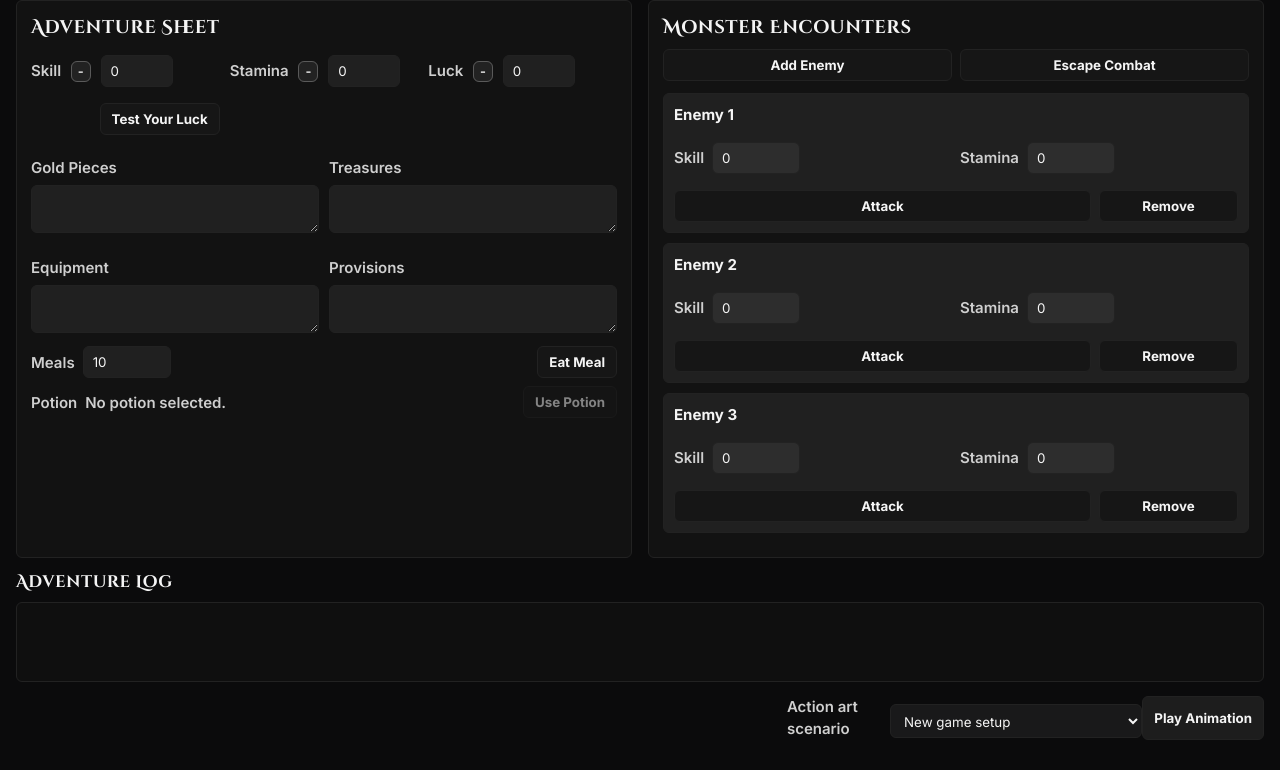
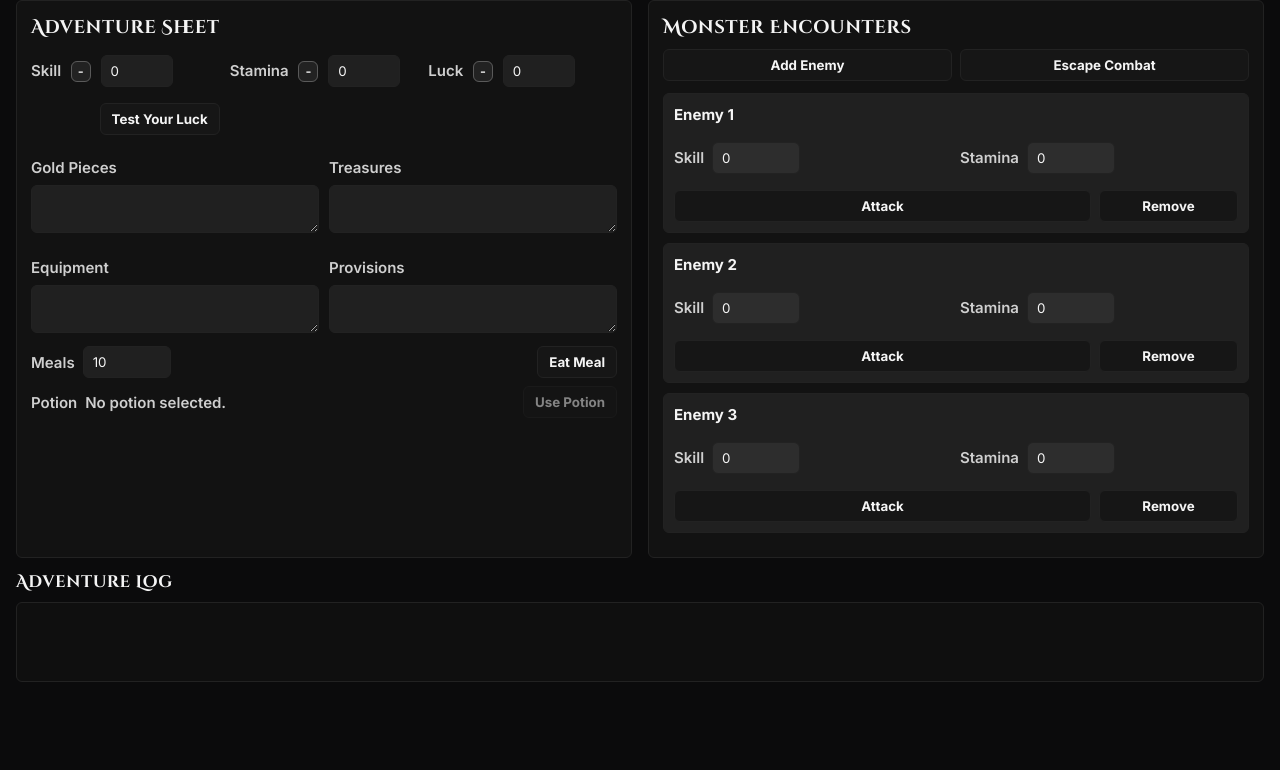
Before and after one commit to emesinternet/fighting-fantasy, a plain HTML site: page index.html in a window 1280 px wide. Shown: the part 63-833 px from the top of the page. After the commit the page ends 800 px from the top, so only its background shows below. Drawn offline with Linux system fonts and the light colour scheme.

Commit message:
Remove animation tester controls

```diff
--- a/app.js
+++ b/app.js
@@ -237,35 +237,6 @@
       subline: 'Fortune turns away.'
     }
   };
-
-  const animationTesterSelect = document.getElementById('animationScenario');
-
-  // Human-friendly labels keep the animation tester dropdown aligned with how each image is used in-game.
-  const actionVisualLabels = {
-    newGame: 'New game setup',
-    eatMeal: 'Eat Meal recovery',
-    drinkPotion: 'Use Potion',
-    escape: 'Escape Combat',
-    blockEnemy: 'Player blocks enemy hit',
-    enemyHitYou: 'Player takes a hit',
-    playerHitEnemy: 'Player hits enemy',
-    playerMissEnemy: 'Player misses enemy',
-    defeatEnemy: 'Enemy defeated',
-    loseCombat: 'Combat defeat (0 Stamina)',
-    lose: 'Game Over (non-combat)',
-    win: 'Player victory',
-    lucky: 'Lucky roll',
-    unlucky: 'Unlucky roll'
-  };
-
-  if (animationTesterSelect) {
-    Object.entries(actionVisualLabels).forEach(([key, label]) => {
-      const option = document.createElement('option');
-      option.value = key;
-      option.textContent = label;
-      animationTesterSelect.appendChild(option);
-    });
-  }
 
   const showActionVisual = (key, overrides = {}) => {
     const visual = actionVisuals[key];
@@ -947,14 +918,6 @@
   document.getElementById('newGame').addEventListener('click', newGame);
   document.getElementById('gameOver').addEventListener('click', playGameOverVisual);
   document.getElementById('usePotion').addEventListener('click', applyPotion);
-  document.getElementById('testAnimation').addEventListener('click', () => {
-    const scenario = animationTesterSelect ? animationTesterSelect.value : 'win';
-    if (!scenario || !actionVisuals[scenario]) {
-      alert('Select an action art scenario to preview.');
-      return;
-    }
-    showActionVisual(scenario);
-  });
 
   document.getElementById('addEnemy').addEventListener('click', () => addEnemy());
   bindPlayerInputs();
--- a/index.html
+++ b/index.html
@@ -69,14 +69,6 @@
     <div id="log" class="log"></div>
   </section>
 
-  <section class="section test-row">
-    <label class="inline-label" for="animationScenario">Action art scenario
-      <select id="animationScenario">
-      </select>
-    </label>
-    <button id="testAnimation" class="primary">Play Animation</button>
-  </section>
-
   <!-- Overlay for action animations: image fades/slides in, then text, holds, and fades away with the backdrop. -->
   <div id="action-overlay" class="animation-overlay" aria-hidden="true">
     <div class="animation-panel">
--- a/styles.css
+++ b/styles.css
@@ -555,8 +555,3 @@ blockquote {
 .animation-text.animate-out {
   animation: fade-down-soft 320ms ease forwards;
 }
-
-.test-row {
-  display: flex;
-  justify-content: flex-end;
-}
```
Also changed, not shown: README.md.
